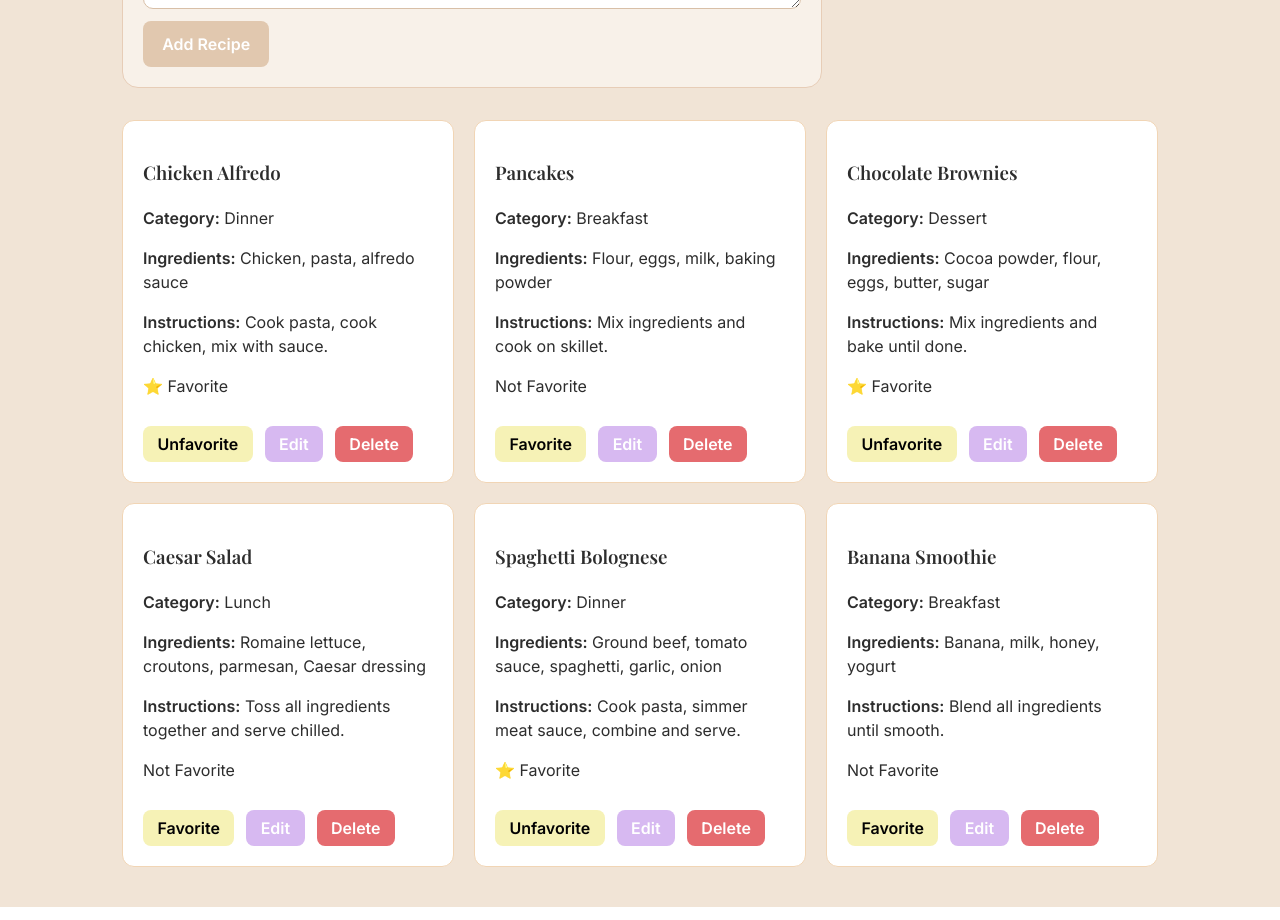
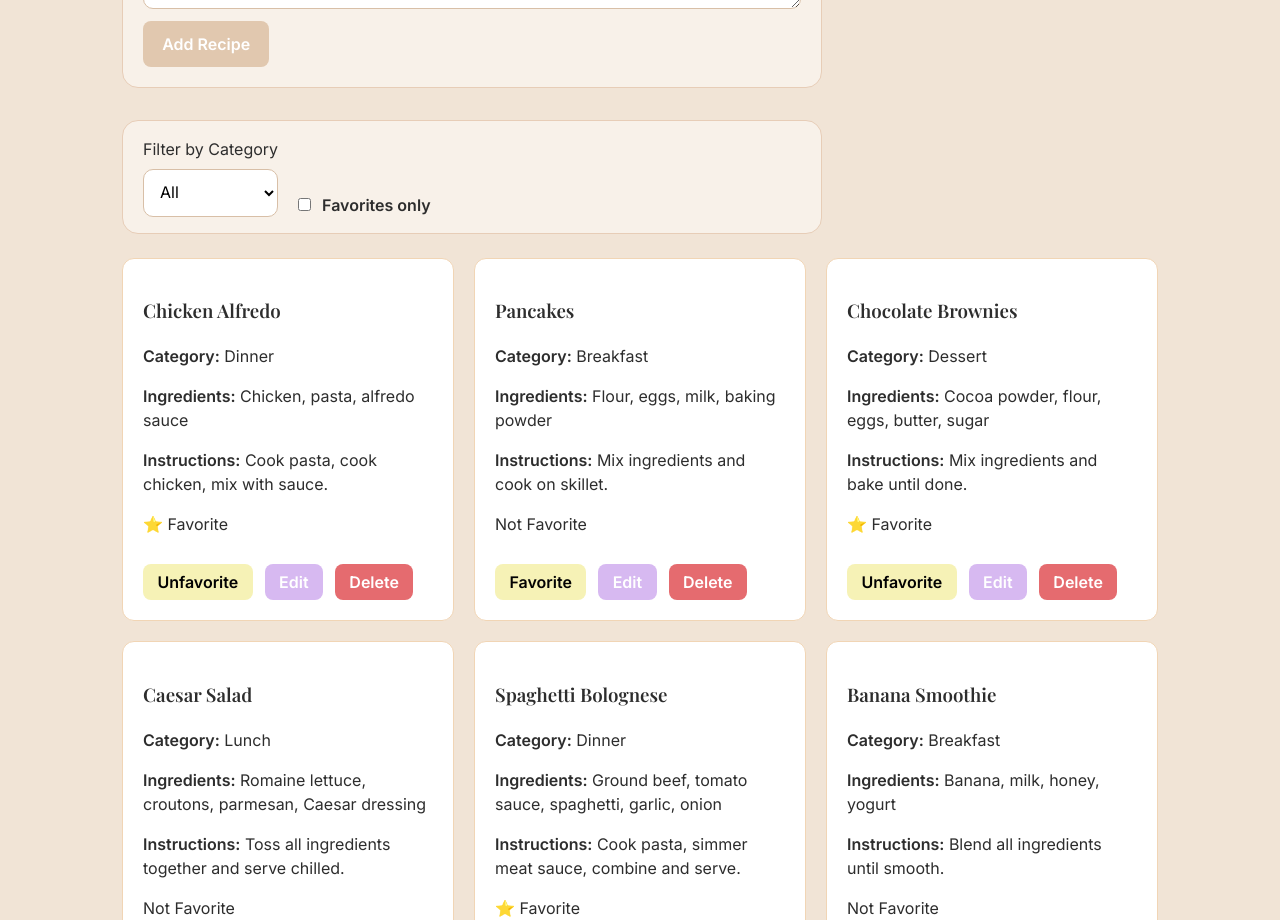
Before and after one commit to cvjohnsen/recipe-box, a React (Vite) app: page /recipes in a window 1280 px wide. Shown: the part 880-1800 px from the top of the page. Built offline with nearby package versions, Linux system fonts and the light colour scheme.

Commit message:
Filter Recipes useCallbacks, ReadMe Update- Commit 10

```diff
--- a/src/App.css
+++ b/src/App.css
@@ -199,3 +199,37 @@ h3 {
 .edit-button:hover {
   opacity: 0.9;
 }
+
+.filter-bar {
+  display: flex;
+  gap: 1rem;
+  flex-wrap: wrap;
+  align-items: end;
+  background-color: rgba(255, 255, 255, 0.45);
+  border: 1px solid #e7cdb7;
+  border-radius: 16px;
+  padding: 1rem 1.25rem;
+  margin-bottom: 1.5rem;
+  max-width: 700px;
+}
+
+.filter-group {
+  display: flex;
+  flex-direction: column;
+  gap: 0.5rem;
+}
+
+.filter-group select {
+  padding: 0.75rem;
+  border: 1px solid #d8bfa7;
+  border-radius: 10px;
+  font: inherit;
+  background-color: white;
+}
+
+.filter-checkbox label {
+  display: flex;
+  align-items: center;
+  gap: 0.5rem;
+  font-weight: 600;
+}
--- /dev/null
+++ b/src/features/recipes/RecipeFilter.jsx
@@ -0,0 +1,39 @@
+function RecipeFilter({
+  selectedCategory,
+  showFavoritesOnly,
+  onCategoryChange,
+  onFavoritesChange,
+}) {
+  return (
+    <section className="filter-bar">
+      <div className="filter-group">
+        <label htmlFor="categoryFilter">Filter by Category</label>
+        <select
+          id="categoryFilter"
+          value={selectedCategory}
+          onChange={onCategoryChange}
+        >
+          <option value="All">All</option>
+          <option value="Breakfast">Breakfast</option>
+          <option value="Lunch">Lunch</option>
+          <option value="Dinner">Dinner</option>
+          <option value="Dessert">Dessert</option>
+        </select>
+      </div>
+
+      <div className="filter-checkbox">
+        <label htmlFor="favoritesOnly">
+          <input
+            id="favoritesOnly"
+            type="checkbox"
+            checked={showFavoritesOnly}
+            onChange={onFavoritesChange}
+          />
+          Favorites only
+        </label>
+      </div>
+    </section>
+  );
+}
+
+export default RecipeFilter;
--- a/src/pages/RecipesPage.jsx
+++ b/src/pages/RecipesPage.jsx
@@ -1,7 +1,8 @@
-import { useEffect, useState } from "react";
+import { useCallback, useEffect, useState } from "react";
 import recipeData from "../features/recipes/recipeData";
 import RecipeList from "../features/recipes/RecipeList";
 import RecipeForm from "../features/recipes/RecipeForm";
+import RecipeFilter from "../features/recipes/RecipeFilter";
 
 const initialFormData = {
   title: "",
@@ -16,6 +17,8 @@ function RecipesPage() {
   const [formData, setFormData] = useState(initialFormData);
   const [error, setError] = useState("");
   const [editingId, setEditingId] = useState(null);
+  const [selectedCategory, setSelectedCategory] = useState("All");
+  const [showFavoritesOnly, setShowFavoritesOnly] = useState(false);
 
   function handleDelete(id) {
     setRecipes((currentRecipes) =>
@@ -126,6 +129,25 @@ function RecipesPage() {
     setError("");
   }
 
+  const filteredRecipes = useCallback(() => {
+    return recipes.filter((recipe) => {
+      const matchesCategory =
+        selectedCategory === "All" || recipe.category === selectedCategory;
+
+      const matchesFavorite = showFavoritesOnly ? recipe.favorite : true;
+
+      return matchesCategory && matchesFavorite;
+    });
+  }, [recipes, selectedCategory, showFavoritesOnly]);
+
+  function handleCategoryChange(event) {
+    setSelectedCategory(event.target.value);
+  }
+
+  function handleFavoritesChange(event) {
+    setShowFavoritesOnly(event.target.checked);
+  }
+
   return (
     <section>
       <h2>Recipes</h2>
@@ -139,11 +161,18 @@ function RecipesPage() {
         editingId={editingId}
       />
 
+      <RecipeFilter
+        selectedCategory={selectedCategory}
+        showFavoritesOnly={showFavoritesOnly}
+        onCategoryChange={handleCategoryChange}
+        onFavoritesChange={handleFavoritesChange}
+      />
+
       {loading ? (
         <p>Loading recipes...</p>
       ) : (
         <RecipeList
-          recipes={recipes}
+          recipes={filteredRecipes()}
           onDelete={handleDelete}
           onToggleFavorite={handleToggleFavorite}
           onEdit={handleEdit}
```
Also changed, not shown: 1 other file (tests, documents, lock files or other folders).
